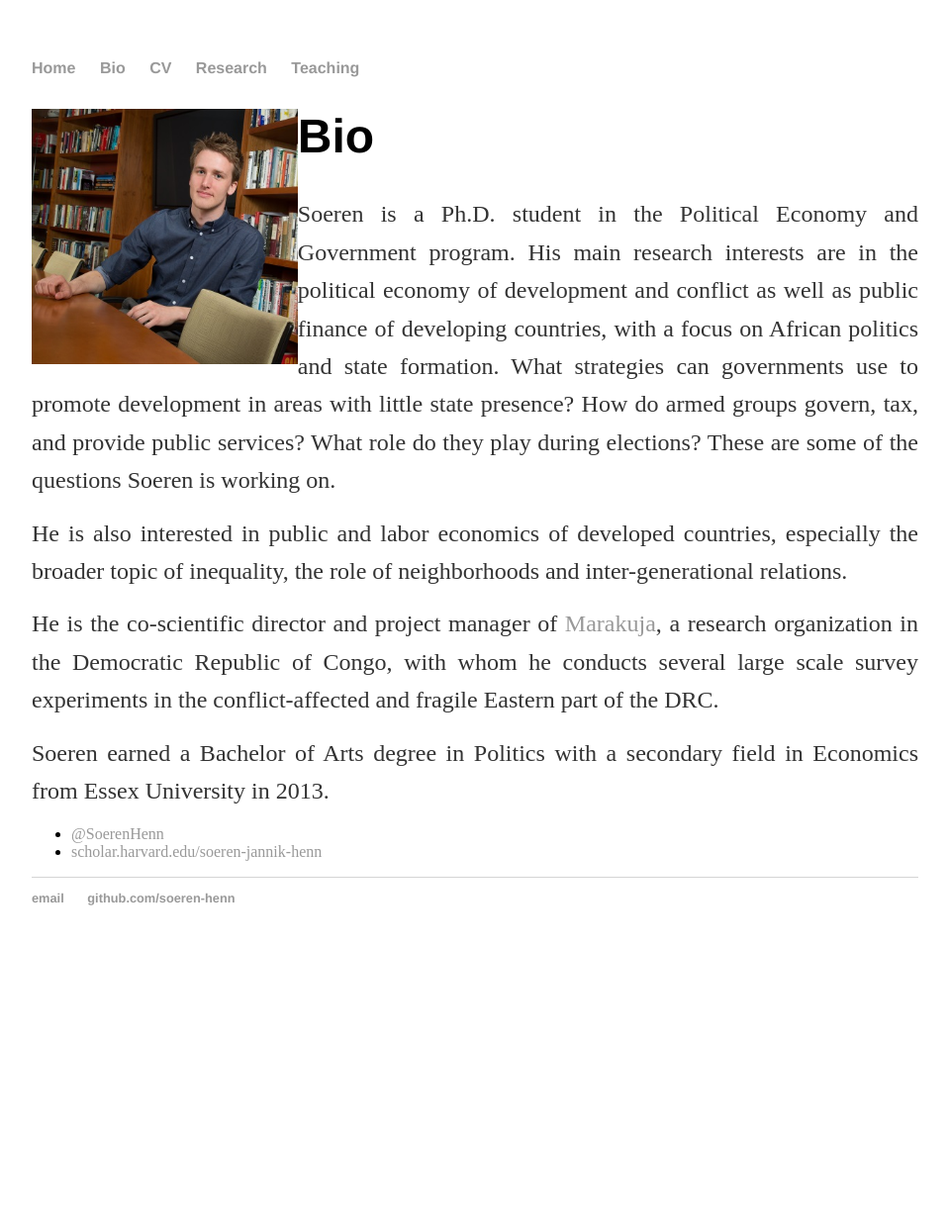
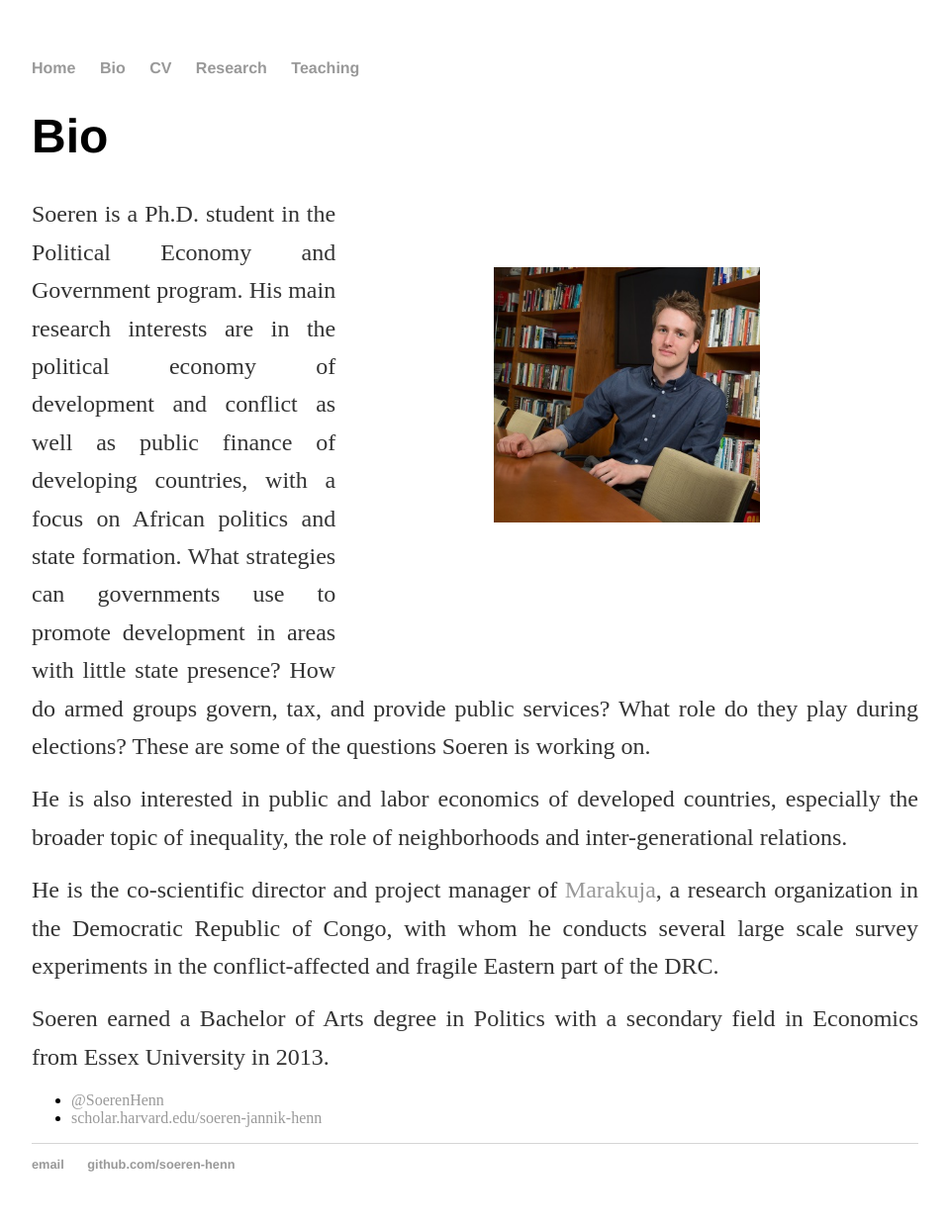
Before and after one commit to soeren-henn/soeren-henn.github.io, a Jekyll site: the page built from bio/index.html, in a window 1280 px wide. Shown: the whole page at 99% size, without its empty margins (160-1119 px from the left). Built offline with Jekyll 4.4.1, drawn with Linux system fonts in a browser that asks for light colours; before the commit the page ends 975 px from its top, so only the background shows below that.

Commit message:
Update main.css

```diff
--- a/css/main.css
+++ b/css/main.css
@@ -46,8 +46,9 @@ ul.posts li {
 
 .photo {
     display: inline-block;
-    float: left;
+    float: right;
     width: 30%;
+    padding: 10em;
 }
 
 .photo img {
```
